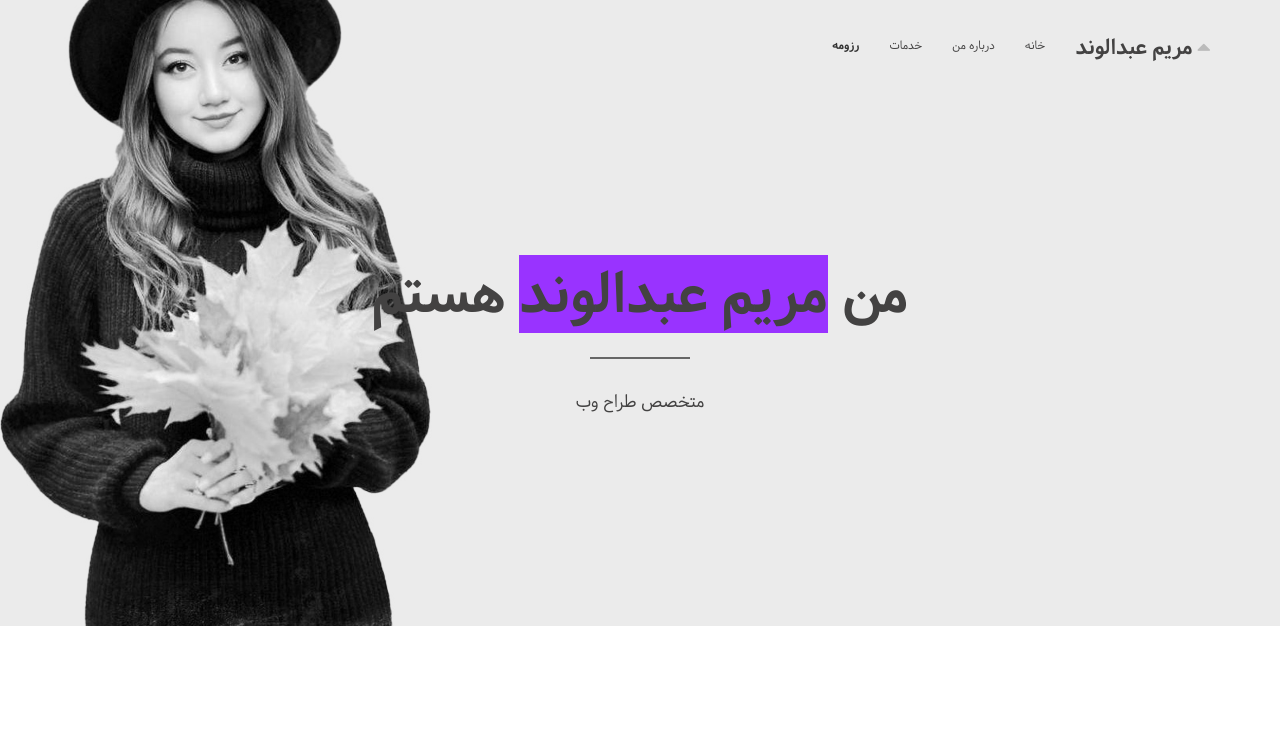
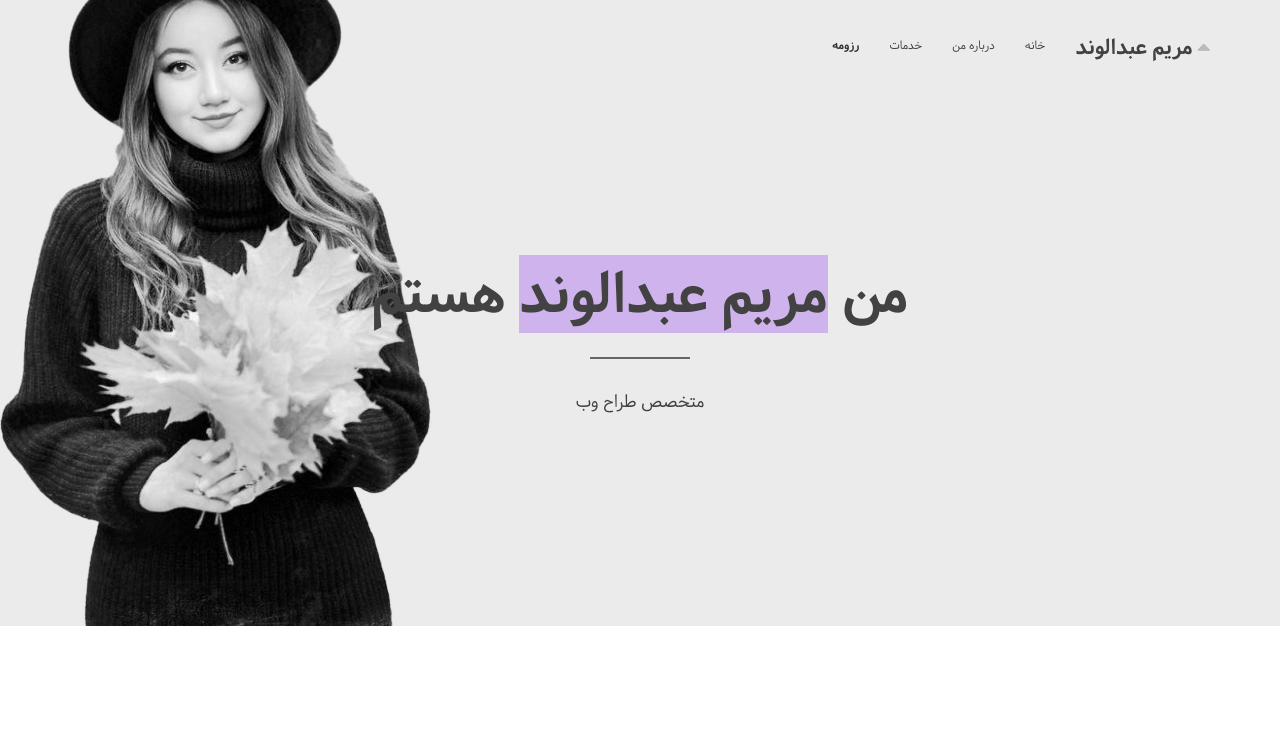
Before and after one commit to maryam-abdolvand/-maryam-abdolvand.hithub.io, a plain HTML site: page index.html in a window 1280 px wide. Shown: the top 743 px of the page. Drawn offline with Linux system fonts and the light colour scheme; a web font is replaced by a local one.

Commit message:
Update style.css

```diff
--- a/css/style.css
+++ b/css/style.css
@@ -74,7 +74,7 @@ li {
     list-style: outside none none;
 }
 mark {
-    background-color: #9933FF;
+    background-color: #cfb3ec;
     padding: 0.1em;
 }
 .clearfix:after {
```
